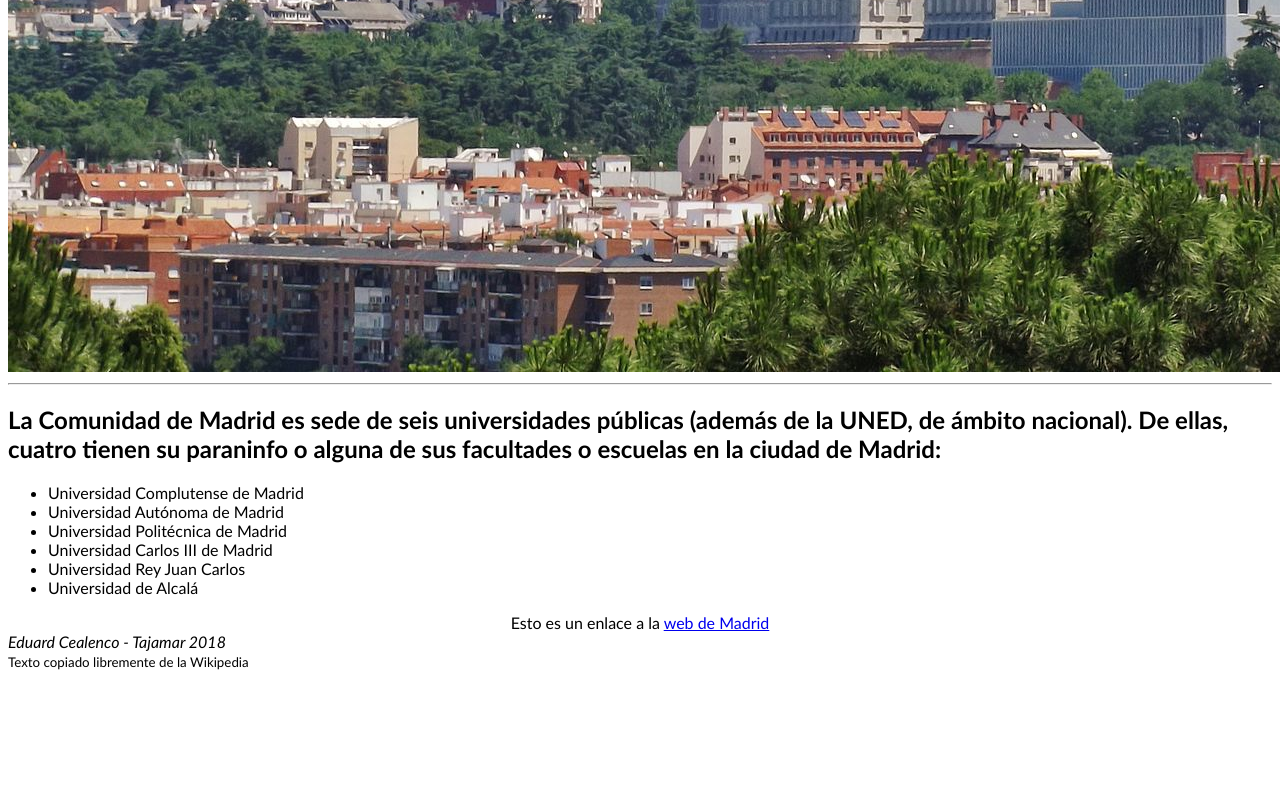
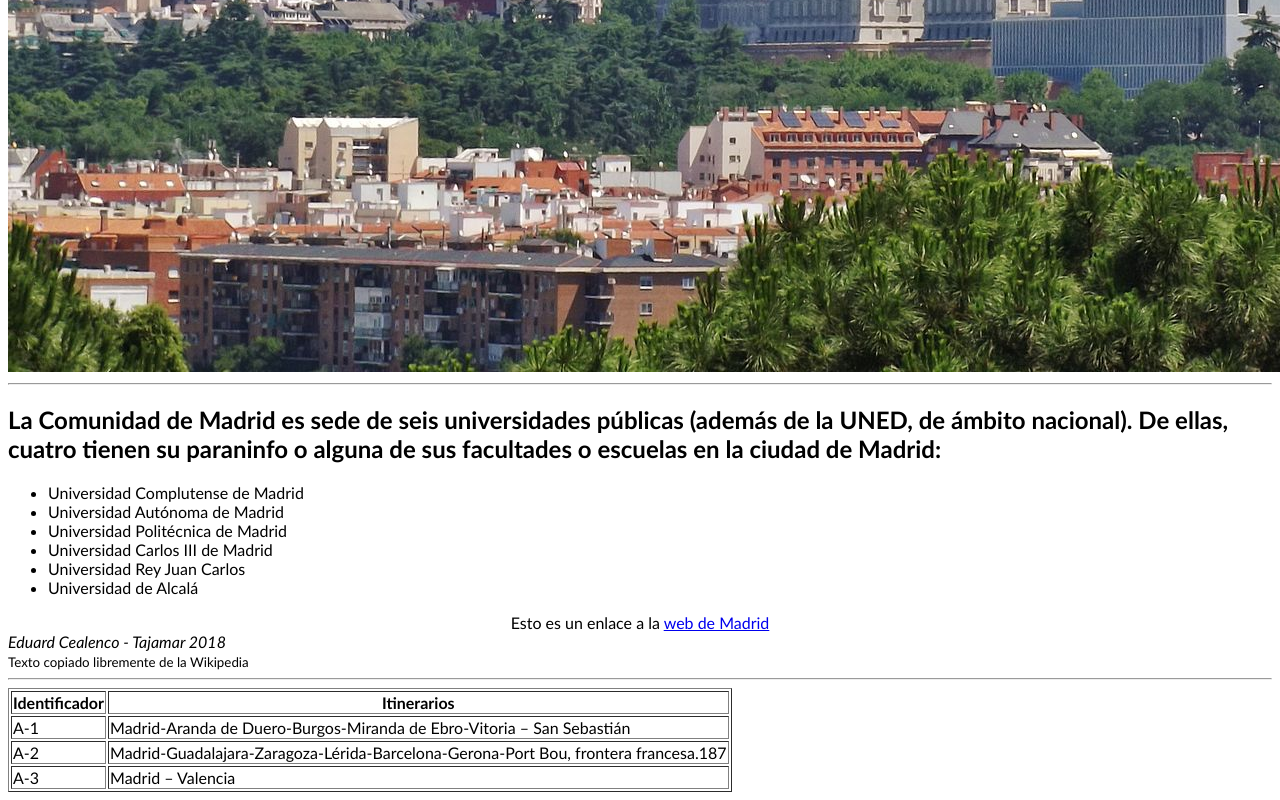
Before and after one commit to Edu85yz/Curso-Tajamar-2018, a plain HTML site: page 02 Examen 02.03.2018/index.html in a window 1280 px wide. Shown: the part 1395-2195 px from the top of the page. Before the commit the page ends 2073 px from the top, so only its background shows below. Drawn offline with Linux system fonts and the light colour scheme.

Commit message:
Confirmacion

```diff
--- a/02 Examen 02.03.2018/index.html
+++ b/02 Examen 02.03.2018/index.html
@@ -132,5 +132,25 @@
                 <!-- El Elemento HTML Aside (<aside>) representa una sección de una página que consiste en contenido que está tangencialmente relacionado con el contenido que le rodea, que podría ser considerado independiente de ese contenido. Estas secciones son a menudo representadas como barras laterales o como inserciones y contienen una explicación al margen como una definición de glosario, elementos relacionados indirectamente, como publicidad, la biografía del autor, o en aplicaciones web, la información de perfil o enlaces a blogs relacionados. -->
           </main>
          </div>
+<hr>
+
+<table border="1">
+         <tr>
+             <th>Identificador</th>
+             <th>Itinerarios</th>
+         </tr>
+         <tr>
+                <td> A-1 	</td>
+                <td>Madrid-Aranda de Duero-Burgos-Miranda de Ebro-Vitoria – San Sebastián</td>
+         </tr>
+         <tr>
+                <td> A-2</td>
+                <td>Madrid-Guadalajara-Zaragoza-Lérida-Barcelona-Gerona-Port Bou, frontera francesa.187</td>
+         </tr>
+         <tr>
+                <td>A-3</td>
+                <td>Madrid – Valencia</td>
+         </tr>
+</table>
 </body>
 </html>
```
